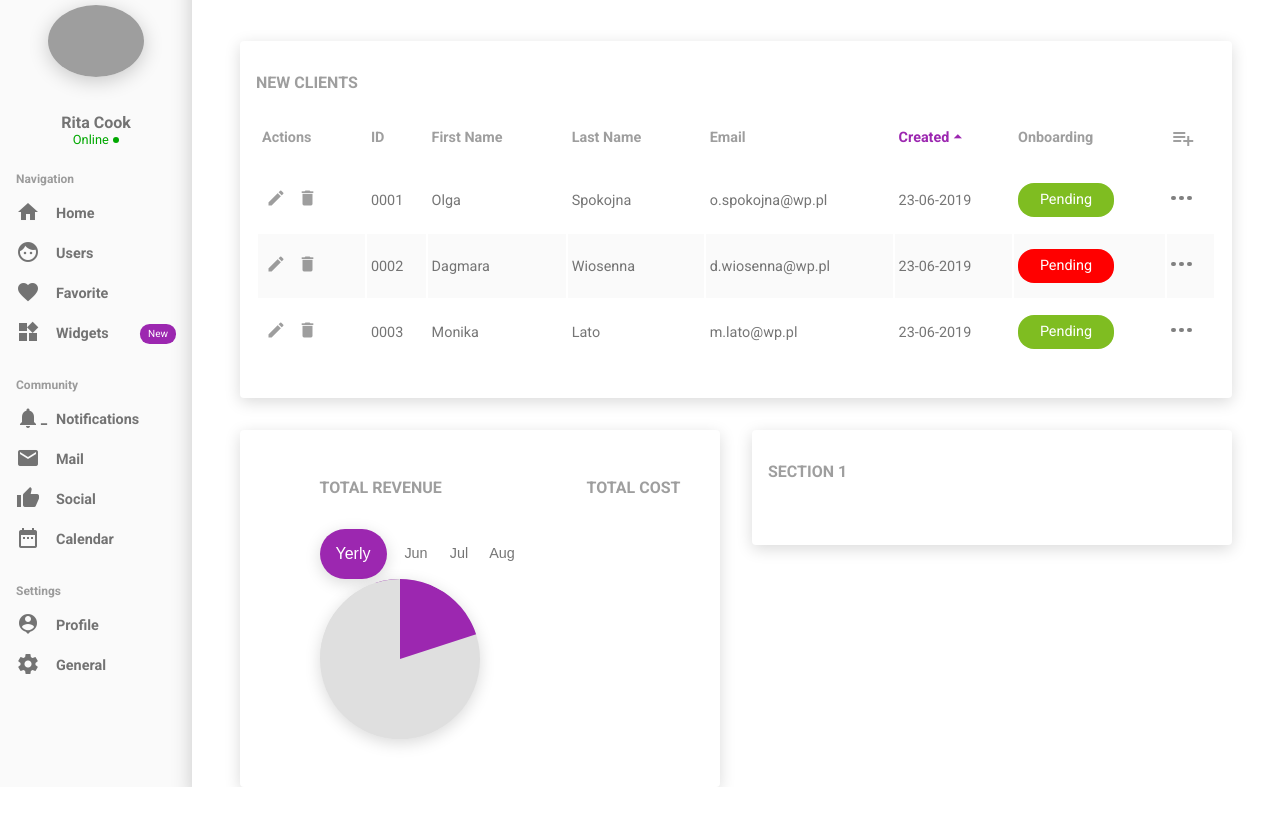
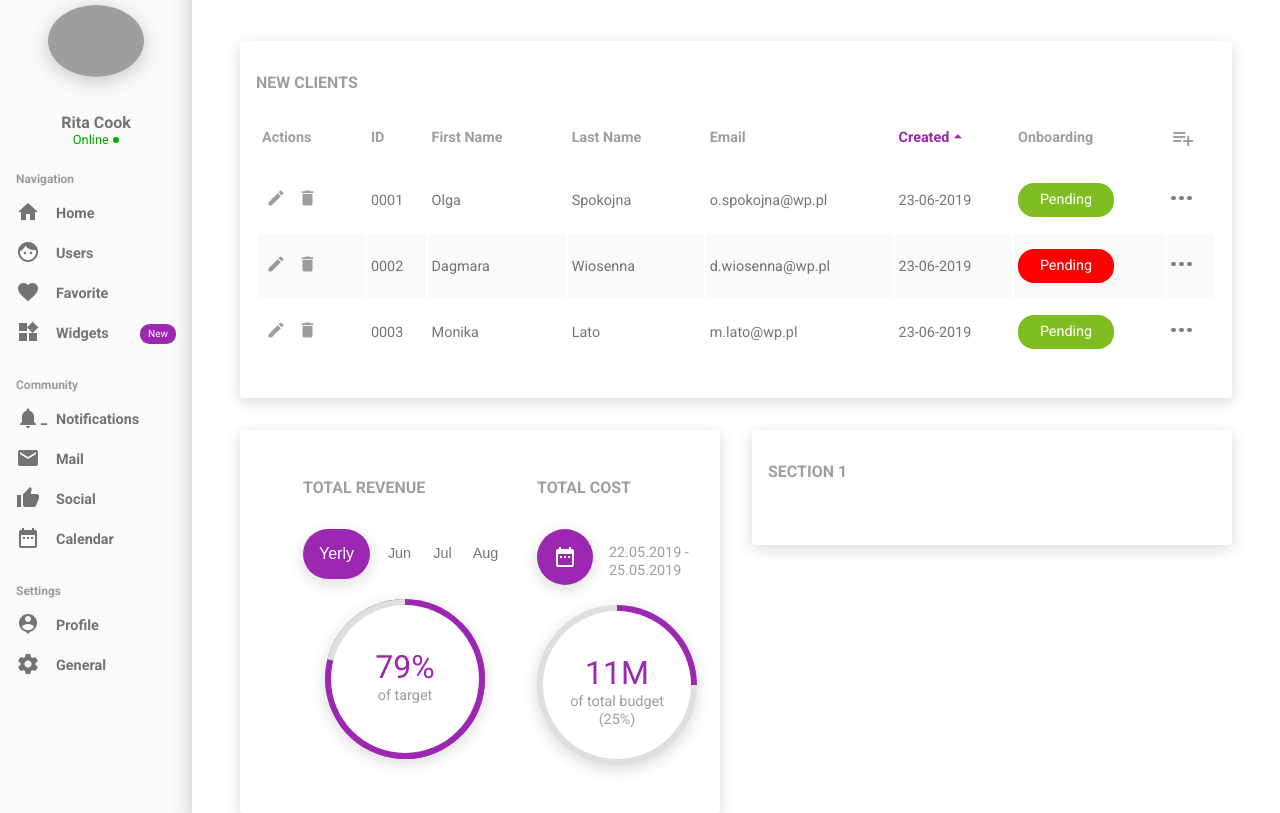
Before and after one commit to dersalis/PageSccsEx, a website: page index.html in a window 1280 px wide. Shown: the part 139-952 px from the top of the page. Before the commit the page ends 926 px from the top, so only its background shows below. Drawn offline with Linux system fonts and the light colour scheme; grey boxes are pictures that could not be loaded.

Commit message:
Progress bar

```diff
--- a/index.html
+++ b/index.html
@@ -332,7 +332,8 @@
                                             <button class="dashboard_chart_link">Aug</button>
                                         </div>
 
-                                        <div class="progressbar_chart" data-percentage="20">
+                                        <div class="progressbar_chart" data-percentage="79" data-slogan="of target">
+                                            <i class="progress_chart_inner"></i>
                                             <i class="progress_chart_mask"></i>
                                             <i class="progress_chart_progress part_1"></i>
                                             <i class="progress_chart_progress part_2"></i>
@@ -344,6 +345,26 @@
                                         <div class="dashboard_heading">
                                             <h3>Total Cost</h3>
                                         </div>
+                                        <div class="dashboard_chart_nav">
+                                            <label for="" class="button calendar_toggler">
+                                                <i class="material-icons">date_range</i>
+                                            </label>
+                                            <span class="dashboard_date_range">
+                                                22.05.2019 - 25.05.2019
+                                            </span>
+                                        </div>
+
+                                        <div class="progressbar_chart show_value"
+                                        data-percentage="25"
+                                        data-slogan="of total budget"
+                                        data-value="11M">
+                                            <i class="progress_chart_inner"></i>
+                                            <i class="progress_chart_mask"></i>
+                                            <i class="progress_chart_progress part_1"></i>
+                                            <i class="progress_chart_progress part_2"></i>
+                                            <i class="progress_chart_progress part_3"></i>
+                                        </div>
+
                                     </div>
                                 </dir>
 
--- a/sass/app.scss
+++ b/sass/app.scss
@@ -73,6 +73,23 @@ button {
         color: $light;
         animation: button-hover 1s ease;
     }
+
+    &.calendar_toggler {
+        position: relative;
+        top: 0;
+        left: 0;
+        height: 1.5rem;
+        width: 1.5rem;
+        border-radius: 50%;
+        cursor: pointer;
+
+        .calendar_toggler_icon {
+            position: absolute;
+            left: 50%;
+            top: 50%;
+            transform: translate(-50%, -50%);
+        }
+    }
 }
 
 html {
--- a/sass/dashboard.scss
+++ b/sass/dashboard.scss
@@ -63,4 +63,12 @@
             }
         }
     }
+
+    .dashboard_date_range {
+        position: absolute;
+        margin-top: 15px;
+        color: $dark-diabled;
+        font-size: $font-size-sm;
+        margin-left: 1rem;
+    }
 }
--- a/sass/progress_chart.scss
+++ b/sass/progress_chart.scss
@@ -8,6 +8,33 @@ $chart_border_size: .75rem;
     border-radius: 50%;
     box-shadow: $shadow-10;
     position: relative;
+    margin: 1.25rem auto 0;
+
+    &::before {
+        content: attr(data-percentage)'%';
+        z-index: 5;
+        position: absolute;
+        top: calc(50% - .75rem);
+        left: 50%;
+        transform: translate(-50%, -50%);
+        font-size: $font-size-xxl;
+        color: $primary;
+        white-space: nowrap;
+    }
+
+    &::after {
+        content: attr(data-slogan);
+        z-index: 5;
+        position: absolute;
+        top: calc(50% + .5rem);
+        left: 50%;
+        transform: translateX(-50%);
+        width: calc(100% - 2rem);
+        font-size: $font-size-sm;
+        color: $dark-diabled;
+        text-align: center;
+        line-height: 1.25;
+    }
 
     .progress_chart_progress {
         position: absolute;
@@ -83,4 +110,29 @@ $chart_border_size: .75rem;
         z-index: 2;
         transform: rotate(-135deg);
     }
+
+    .progress_chart_inner {
+        position: absolute;
+        display: block;
+        top: 50%;
+        left: 50%;
+        border-radius: 50%;
+        z-index: 4;
+        transform: translate(-50%, -50%);
+        background: $light;
+        height: $chart_size - $chart_border_size;
+        width: $chart_size - $chart_border_size;
+    }
+
+
+    &.show_value {
+
+        &::before {
+            content: attr(data-value);
+        }
+
+        &::after {
+            content: attr(data-slogan) ' ('attr(data-percentage)'%)';
+        }
+    }
 }
```
Also changed, not shown: scc/styles.css, 1 other file.
